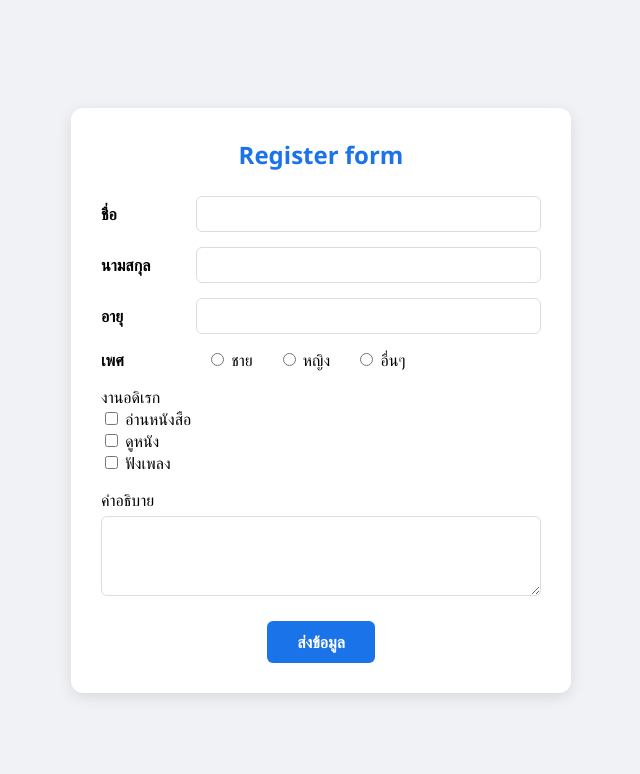
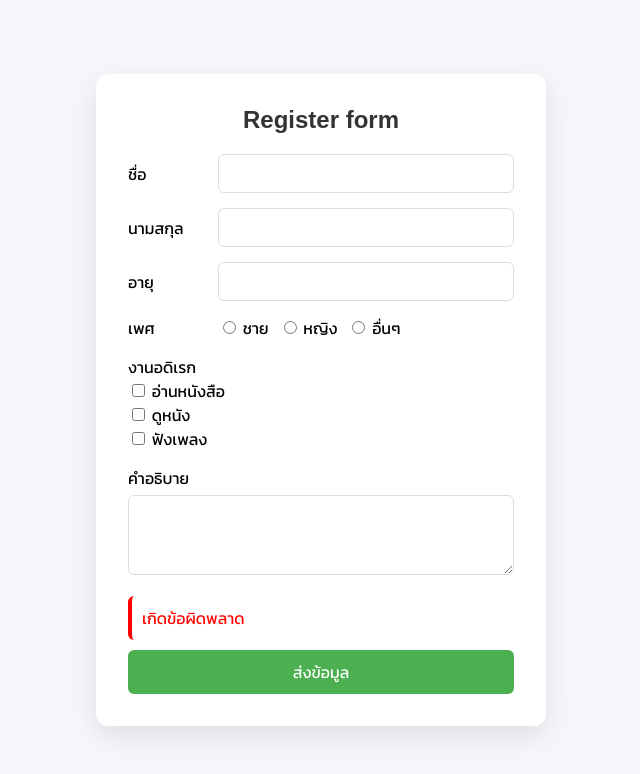
Before and after one commit to nuttapongeampasuk/241-820, a website: page Frontend/index.html in a window 1280 px wide. Both pictures are taken after a click on the button "ส่งข้อมูล". Shown: the whole page, without its empty margins (319-959 px from the left). Drawn offline with nearby package versions, Linux system fonts and the light colour scheme; no server answers; a web font is replaced by a local one.

Commit message:
Add files via upload

```diff
--- a/Frontend/index.html
+++ b/Frontend/index.html
@@ -1,30 +1,34 @@
 <!DOCTYPE html>
 <html lang="en">
 <head>
-
     <meta charset="UTF-8">
     <meta name="viewport" content="width=device-width, initial-scale=1.0">
-    <title>Document</title>
+    <title>Register</title>
     <link rel="stylesheet" href="styles.css">
+</head>
 
-</head>
 <body>
     <div class="container">
+
         <div class="header">
             Register form
         </div>
+
         <div class="flex form-input">
             <div class="header-form">ชื่อ</div>
             <input class="form" name="firstname" type="text">
         </div>
+
         <div class="flex form-input">
             <div class="header-form">นามสกุล</div>
             <input class="form" name="lastname" type="text">
         </div>
+
         <div class="flex form-input">
             <div class="header-form">อายุ</div>
             <input class="form" name="age" type="number" min="0" max="100">
         </div>
+
         <div class="flex gender form-input">
             <div class="header-form">เพศ</div>
             <div class="flex">
@@ -39,26 +43,36 @@
                 </div>
             </div>
         </div>
+
         <div class="form-input">
             งานอดิเรก
             <div>
-                <input name="interest" type="checkbox" value="อ่านหนังสือ"> อ่านหนังสือ
+                <input name="interests" type="checkbox" value="อ่านหนังสือ"> อ่านหนังสือ
             </div>
             <div>
-                <input name="interest" type="checkbox" value="ดูหนัง"> ดูหนัง
+                <input name="interests" type="checkbox" value="ดูหนัง"> ดูหนัง
             </div>
             <div>
-                <input name="interest" type="checkbox" value="ฟังเพลง"> ฟังเพลง
+                <input name="interests" type="checkbox" value="ฟังเพลง"> ฟังเพลง
             </div>
         </div>
+
         <div class="form-input">
             คำอธิบาย
             <textarea name="description"></textarea>
         </div>
+        <div id="message" class="message">
+        </div>
+
         <div class="center">
-            <button onclick="submitData()" class="button">ส่งข้อมูล</button>
+            <button type="button" onclick="submitData()" class="button">
+                ส่งข้อมูล
+            </button>
         </div>
+
     </div>
+
+    <script src="https://cdn.jsdelivr.net/npm/axios/dist/axios.min.js"></script>
     <script src="index.js"></script>
 </body>
 </html>
--- a/Frontend/index.js
+++ b/Frontend/index.js
@@ -1,26 +1,44 @@
-function submitData() {
-    let firsNameDom = document.querySelector('input[name=firstname]');
-    let lastNameDom = document.querySelector('input[name=lastname]');
-    let ageDom = document.querySelector('input[name=age]');
+const submitData = async () => {
+    let firstNameDOM = document.querySelector('input[name=firstname]');
+    let lastNameDOM = document.querySelector('input[name=lastname]');
+    let ageDOM = document.querySelector('input[name=age]');
+    let genderDOM = document.querySelector('input[name=gender]:checked');
+    let interestDOMs = document.querySelectorAll('input[name=interests]:checked');
+    let descriptionDOM = document.querySelector('textarea[name=description]');
+    let messageDOM = document.getElementById('message');
+        try {
 
-    let genderDom = document.querySelector('input[name=gender]:checked');
-    let interestDoms = document.querySelectorAll('input[name=interest]:checked');
+    let interests = '';
+    for (let i = 0; i < interestDOMs.length; i++) {
+        interests += interestDOMs[i].value;
+        if (i != interestDOMs.length - 1) {
+            interests += ',';
+        }
+    }
 
-    let discriptionDom = document.querySelector('textarea[name=description]');
+    let userData = {
+        firstName: firstNameDOM.value,
+        lastName: lastNameDOM.value,
+        age: ageDOM.value,
+        gender: genderDOM ? genderDOM.value : '',
+        description: descriptionDOM.value,
+        interests: interests
+    };
 
-    let interests = ''
-    for (let i = 0; i < interestDoms.length; i++) {
-        interests += interestDoms[i].value
-        if (i != interestDoms.length - 1) {
-            interests += ', '
+        const response = await axios.post('http://localhost:8000/users', userData);
+        console.log('submitData', response.data);
+
+        messageDOM.innerText = 'บันทึกข้อมูลสำเร็จ';
+        messageDOM.className = 'message success';
+
+    } catch (error) {
+        if (error.response) {
+            messageDOM.innerText = `เกิดข้อผิดพลาด: ${error.response.data.message}`;
+            messageDOM.className = 'message error';
+        } else {
+            console.error('Error submitting data:', error.message);
+            messageDOM.innerText = 'เกิดข้อผิดพลาด';
+            messageDOM.className = 'message danger';
         }
-    let userData = {
-        firstName: firsNameDom.value,
-        lastName: lastNameDom.value,
-        age: ageDom.value,
-        gender: genderDom.value,
-        discriptionDom: discriptionDom.value,
-    }
-console.log('submit Data', userData);
     }
 }
--- /dev/null
+++ b/Frontend/style.css
@@ -0,0 +1,137 @@
+/* นำเข้าฟอนต์ Google Font เพื่อความทันสมัย */
+@import url('https://fonts.googleapis.com/css2?family=Orbitron:wght@400;700&family=Prompt:wght@300;400;600&display=swap');
+
+:root {
+    --primary-glow: #00f2ff;
+    --secondary-glow: #7000ff;
+    --bg-dark: #0a0b10;
+    --glass-bg: rgba(255, 255, 255, 0.05);
+    --border-glass: rgba(255, 255, 255, 0.1);
+}
+
+body {
+    background-color: var(--bg-dark);
+    background-image:
+        radial-gradient(circle at 20% 30%, rgba(112, 0, 255, 0.15) 0%, transparent 40%),
+        radial-gradient(circle at 80% 70%, rgba(0, 242, 255, 0.15) 0%, transparent 40%);
+    color: #ffffff;
+    font-family: 'Prompt', sans-serif;
+    display: flex;
+    justify-content: center;
+    align-items: center;
+    min-height: 100vh;
+    margin: 0;
+    overflow-x: hidden;
+}
+
+/* Container สไตล์กระจกฝ้า (Glassmorphism) */
+.container {
+    background: var(--glass-bg);
+    backdrop-filter: blur(15px);
+    border: 1px solid var(--border-glass);
+    border-radius: 20px;
+    padding: 40px;
+    width: 100%;
+    max-width: 450px;
+    box-shadow: 0 0 30px rgba(0, 0, 0, 0.5),
+                inset 0 0 10px rgba(255, 255, 255, 0.05);
+    position: relative;
+}
+
+/* หัวข้อ Register */
+.header {
+    font-family: 'Orbitron', sans-serif;
+    font-size: 2.5rem;
+    font-weight: 700;
+    text-align: center;
+    margin-bottom: 30px;
+    text-transform: uppercase;
+    letter-spacing: 5px;
+    color: var(--primary-glow);
+    text-shadow: 0 0 15px var(--primary-glow);
+}
+
+/* การจัดวาง Row */
+.flex {
+    display: flex;
+    gap: 15px;
+    align-items: center;
+}
+
+.form-input {
+    margin-bottom: 20px;
+}
+
+.header-form {
+    min-width: 80px;
+    font-weight: 600;
+    color: var(--primary-glow);
+    font-size: 0.9rem;
+}
+
+/* ตกแต่ง Input และ Textarea */
+input[type="text"],
+input[type="number"],
+textarea {
+    width: 100%;
+    background: rgba(0, 0, 0, 0.3);
+    border: 1px solid var(--border-glass);
+    border-radius: 8px;
+    padding: 10px 15px;
+    color: #fff;
+    outline: none;
+    transition: all 0.3s ease;
+}
+
+input:focus, textarea:focus {
+    border-color: var(--primary-glow);
+    box-shadow: 0 0 10px rgba(0, 242, 255, 0.3);
+    background: rgba(0, 242, 255, 0.05);
+}
+
+textarea {
+    height: 80px;
+    resize: none;
+    margin-top: 10px;
+}
+
+/* ตกแต่ง Radio และ Checkbox */
+input[type="radio"],
+input[type="checkbox"] {
+    accent-color: var(--primary-glow);
+    cursor: pointer;
+}
+
+/* ปุ่มกดสไตล์ Cyberpunk */
+.center {
+    display: flex;
+    justify-content: center;
+    margin-top: 20px;
+}
+
+.button {
+    background: transparent;
+    border: 2px solid var(--primary-glow);
+    color: var(--primary-glow);
+    padding: 12px 40px;
+    font-family: 'Orbitron', sans-serif;
+    font-weight: bold;
+    text-transform: uppercase;
+    cursor: pointer;
+    position: relative;
+    overflow: hidden;
+    transition: 0.4s;
+    border-radius: 5px;
+    letter-spacing: 2px;
+}
+
+.button:hover {
+    background: var(--primary-glow);
+    color: #000;
+    box-shadow: 0 0 25px var(--primary-glow);
+}
+
+/* ปรับปรุงช่องว่างเล็กน้อย */
+.gender div {
+    margin-right: 10px;
+}
--- a/Frontend/styles.css
+++ b/Frontend/styles.css
@@ -1,97 +1,119 @@
-/* 1. Reset & Global Styles */
+/* 1. ดึง Font จากโฟลเดอร์ Kanit ที่อยู่ด้านนอก */
+@font-face {
+    font-family: 'Kanit';
+    /* ../ หมายถึงถอยออกจากโฟลเดอร์ Frontend 1 ชั้น */
+    src: url('../Kanit/Kanit-Regular.ttf') format('truetype');
+    font-weight: normal;
+    font-style: normal;
+}
+
+@font-face {
+    font-family: 'Kanit';
+    src: url('../Kanit/Kanit-Bold.ttf') format('truetype');
+    font-weight: bold;
+    font-style: normal;
+}
+
+/* 2. ตั้งค่าพื้นฐานและ Layout */
 * {
     box-sizing: border-box;
-    font-family: 'Segoe UI', Tahoma, Geneva, Verdana, sans-serif;
+    font-family: 'Kanit', sans-serif;
 }
 
 body {
-    background-color: #f0f2f5;
+    background-color: #f5f7fa;
+    margin: 0;
     display: flex;
     justify-content: center;
     align-items: center;
     min-height: 100vh;
-    margin: 0;
 }
 
-/* 2. Container Card */
+/* 3. ตกแต่งฟอร์มให้ดูดี */
 .container {
-    background-color: #ffffff;
-    padding: 30px;
+    background: #ffffff;
+    padding: 2rem;
     border-radius: 12px;
-    box-shadow: 0 4px 15px rgba(0, 0, 0, 0.1);
+    box-shadow: 0 10px 30px rgba(0, 0, 0, 0.1);
     width: 100%;
-    max-width: 500px;
+    max-width: 450px;
 }
 
-/* 3. Typography */
 .header {
     font-size: 24px;
     font-weight: bold;
     text-align: center;
-    margin-bottom: 25px;
-    color: #1a73e8;
+    margin-bottom: 20px;
+    color: #333;
 }
 
-.header-form {
-    min-width: 80px;
-    font-weight: 600;
-}
-
-/* 4. Layout Helpers */
 .flex {
     display: flex;
     align-items: center;
-    gap: 15px;
+    gap: 10px;
 }
 
 .form-input {
     margin-bottom: 15px;
 }
 
-.center {
-    display: flex;
-    justify-content: center;
-    margin-top: 20px;
+.header-form {
+    min-width: 80px;
+    font-weight: 500;
 }
 
-/* 5. Form Elements */
 .form, textarea {
-    width: 100%;
+    flex: 1;
     padding: 8px 12px;
     border: 1px solid #ddd;
     border-radius: 6px;
-    outline: none;
-    transition: border-color 0.3s;
-}
-
-.form:focus, textarea:focus {
-    border-color: #1a73e8;
+    font-size: 14px;
 }
 
 textarea {
+    width: 100%;
     height: 80px;
-    resize: vertical;
     margin-top: 5px;
 }
 
-/* 6. Radio & Checkbox Style */
-.gender div {
-    margin-right: 10px;
+.message {
+    margin-top: 15px;
+    padding: 10px;
+    background-color: #000000;
+    border-left: 4px solid #000000;
+    color: #000000;
+    border-radius: 6px;
 }
 
-/* 7. Button Style */
+.message.success {
+    background-color: #1b1a1a;
+    border-left-color: #00ff04;
+    color: #3c763d;
+
+}
+.message.error {
+    background-color: #000000;
+    border-left-color: #ff0000;
+    color: #ff0000;
+}
+.message.danger {
+    background-color: #ffffff;
+    border-left-color: #ff0000;
+    color: #ff0400;
+}
 .button {
-    background-color: #1a73e8;
+    width: 100%;
+    padding: 10px;
+    background-color: #4CAF50;
     color: white;
-    padding: 10px 30px;
     border: none;
     border-radius: 6px;
+    font-size: 16px;
     cursor: pointer;
-    font-size: 16px;
-    font-weight: bold;
-    transition: background 0.3s;
+    margin-top: 10px;
+    transition: 0.3s;
 }
 
 .button:hover {
-    background-color: #1557b0;
+    background-color: #45a049;
 }
```
Also changed, not shown: Frontend/connect.html (added, +22 -0 lines).
